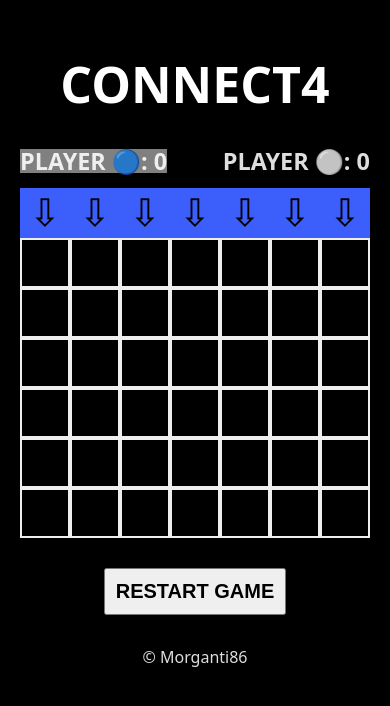
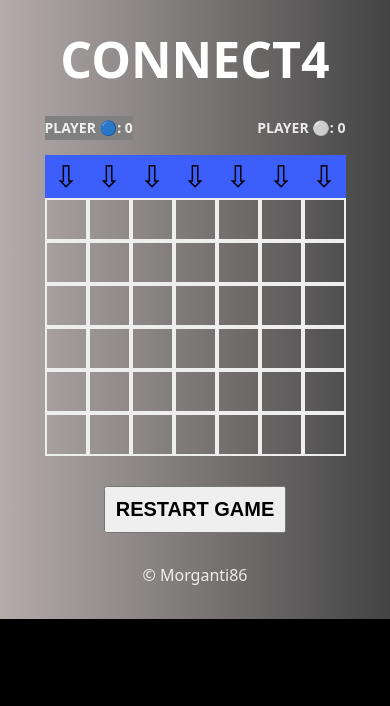
Before and after one commit to Morganti86/Connect4, a React (Vite) app: page / in a window 390 px wide. Shown: the top 706 px of the page. Built offline with nearby package versions, Linux system fonts and the light colour scheme.

Commit message:
background change

```diff
--- a/src/index.css
+++ b/src/index.css
@@ -17,11 +17,14 @@
 }
 
 body {
-  margin: 0;
   display: flex;
   justify-content: center;
+  background-image: linear-gradient(to right, rgb(181 172 172), rgb(67 67 67));
+
+  /* background-image: linear-gradient(to right, rgb(73, 123, 167), rgb(244, 78, 78)); */
+  /*
   min-width: 320px;
-  min-height: 100vh;
+  min-height: 100vh; */
 }
 
 * {
@@ -32,7 +35,6 @@ body {
 
 .board {
   width: fit-content;
-  margin: 40px auto;
   text-align: center;
 }
 
@@ -58,7 +60,7 @@ body {
   display: grid;
   place-items: center;
   justify-content: center;
-  font-size: 48px;
+  font-size: 45px;
   padding-bottom: 6%;
 }
 
@@ -69,7 +71,7 @@ body {
   display: grid;
   place-items: center;
   cursor: pointer;
-  font-size: 48px;
+  font-size: 45px;
   transition: 0.2s;
   font-weight: bold;
 }
@@ -134,16 +136,42 @@ body {
   border: 1px solid #eee;
 }
 
-@media (max-width: 400px) {
+/* .footer {
+  color: white;
+} */
+
+@media (max-width: 500px) {
   .square {
-    width: 50px;
-    height: 50px;
-    font-size: 38px;
+    width: 43px;
+    height: 43px;
+    font-size: 30px;
   }
 
   .introBall {
-    width: 50px;
-    height: 50px;
-    font-size: 38px;
+    width: 43px;
+    height: 43px;
+    font-size: 30px;
+  }
+
+  .turn {
+    font-size: 12px;
   }
 }
+
+@media (max-width: 300px) {
+  .square {
+    width: 39px;
+    height: 39px;
+    font-size: 20px;
+  }
+
+  .introBall {
+    width: 39px;
+    height: 39px;
+    font-size: 20px;
+  }
+
+  .turn {
+    font-size: 10px;
+  }
+}
```
